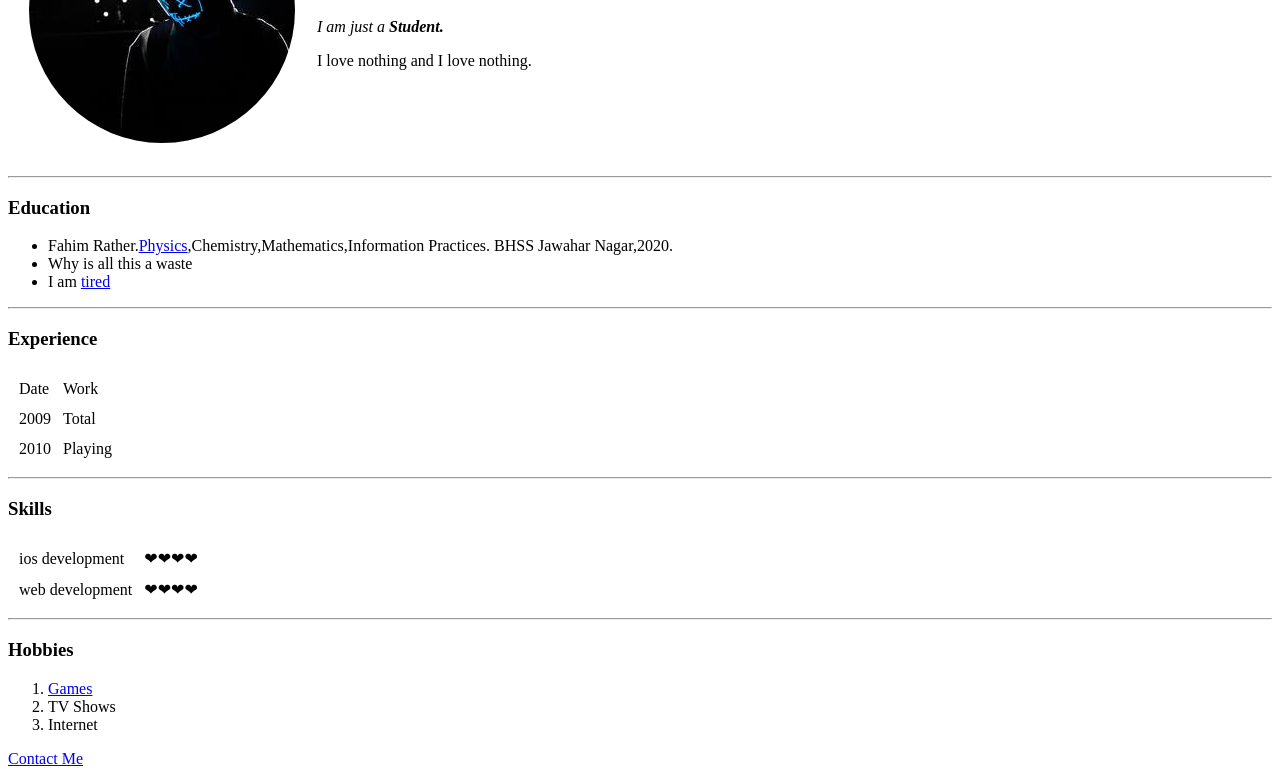
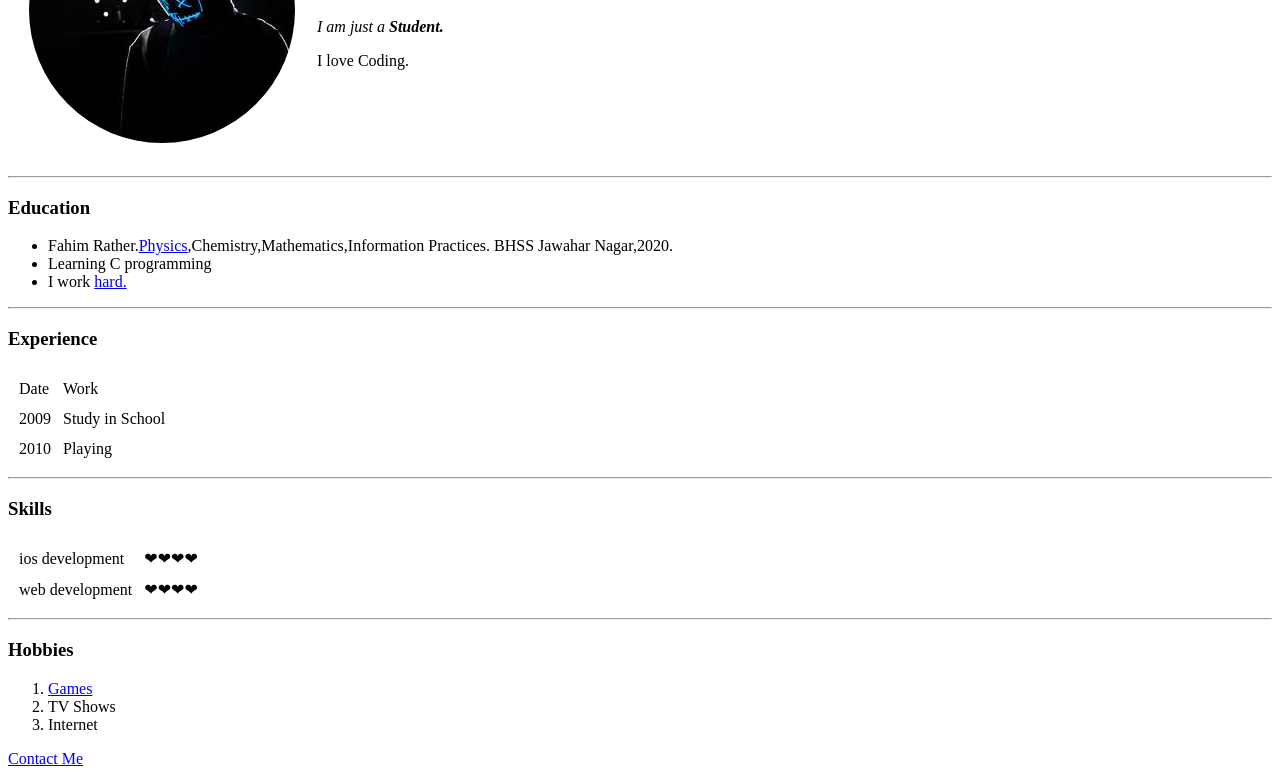
Before and after one commit to FahimRather/CV, a plain HTML site: page index.html in a window 1280 px wide. Shown: the part 152-928 px from the top of the page. Drawn offline with Linux system fonts and the light colour scheme.

Commit message:
Update index.html

```diff
--- a/index.html
+++ b/index.html
@@ -13,7 +13,7 @@
       <td>
         <h1>Mohammad Fahim Rather</h1>
         <p> <em>I am just a <strong>Student.</strong> </em> </p>
-        <p>I love nothing and I love nothing.</p>
+        <p>I love Coding.</p>
       </td>
     </tr>
   </table>
@@ -21,8 +21,8 @@
   <h3>Education</h3>
   <ul>
     <li>Fahim Rather.<a href="https://physicsworld.com">Physics</a>,Chemistry,Mathematics,Information Practices. BHSS Jawahar Nagar,2020. </li>
-    <li>Why is all this a waste</li>
-    <li>I am <a href="https://www.forbes.com/sites/kmehta/2021/04/20/three-easy-ways-to-work-hard/?sh=4dd3b1107576">tired</a></li>
+    <li>Learning C programming</li>
+    <li>I work <a href="https://www.forbes.com/sites/kmehta/2021/04/20/three-easy-ways-to-work-hard/?sh=4dd3b1107576">hard.</a></li>
   </ul>
   <hr>
   <h3>Experience</h3>
@@ -33,7 +33,7 @@
     </tr>
     <tr>
       <td>2009</td>
-      <td>Total</td>
+      <td>Study in School</td>
     </tr>
     <tr>
       <td>2010</td>
```
